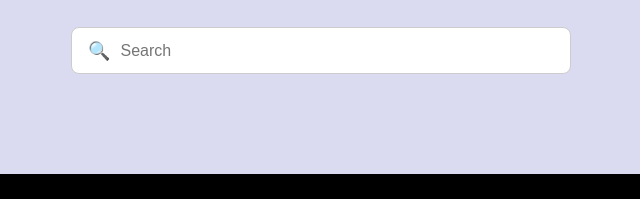
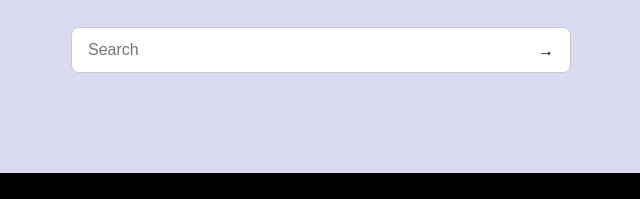
Before and after one commit to Trumplican47/ABSTRACT, a plain HTML site: page index-2.html in a window 1280 px wide. Shown: the part 221-420 px from the top of the page, 319-959 px from the left. Drawn offline with Linux system fonts and the light colour scheme.

Commit message:
updated index-2.html to include right arrow as placeholder

```diff
--- a/index-2.html
+++ b/index-2.html
@@ -26,8 +26,8 @@
   <section class="hero">
     <h1>How can we help?</h1>
     <div class="search-bar">
-      <span class="search-icon">🔍</span>
       <input type="text" placeholder="Search" />
+      <span class="search-arrow">→</span>
     </div>
   </section>
 
```
